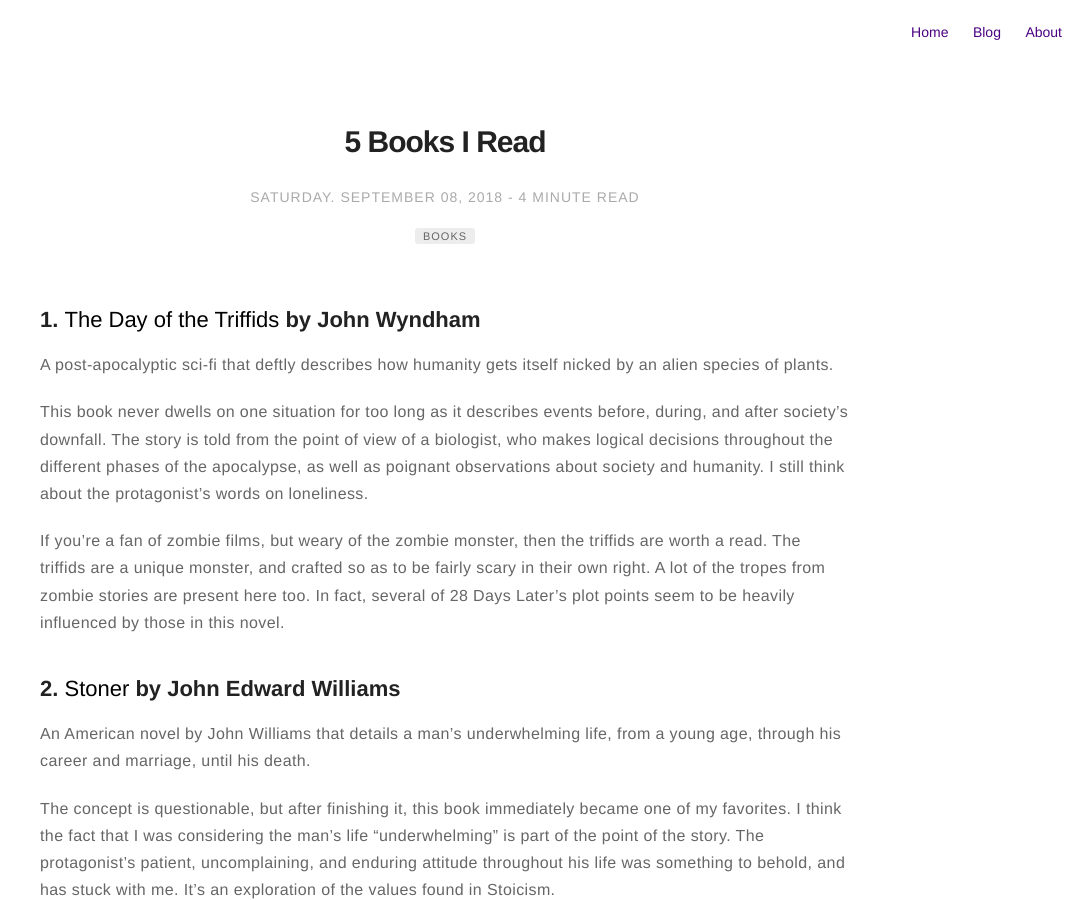
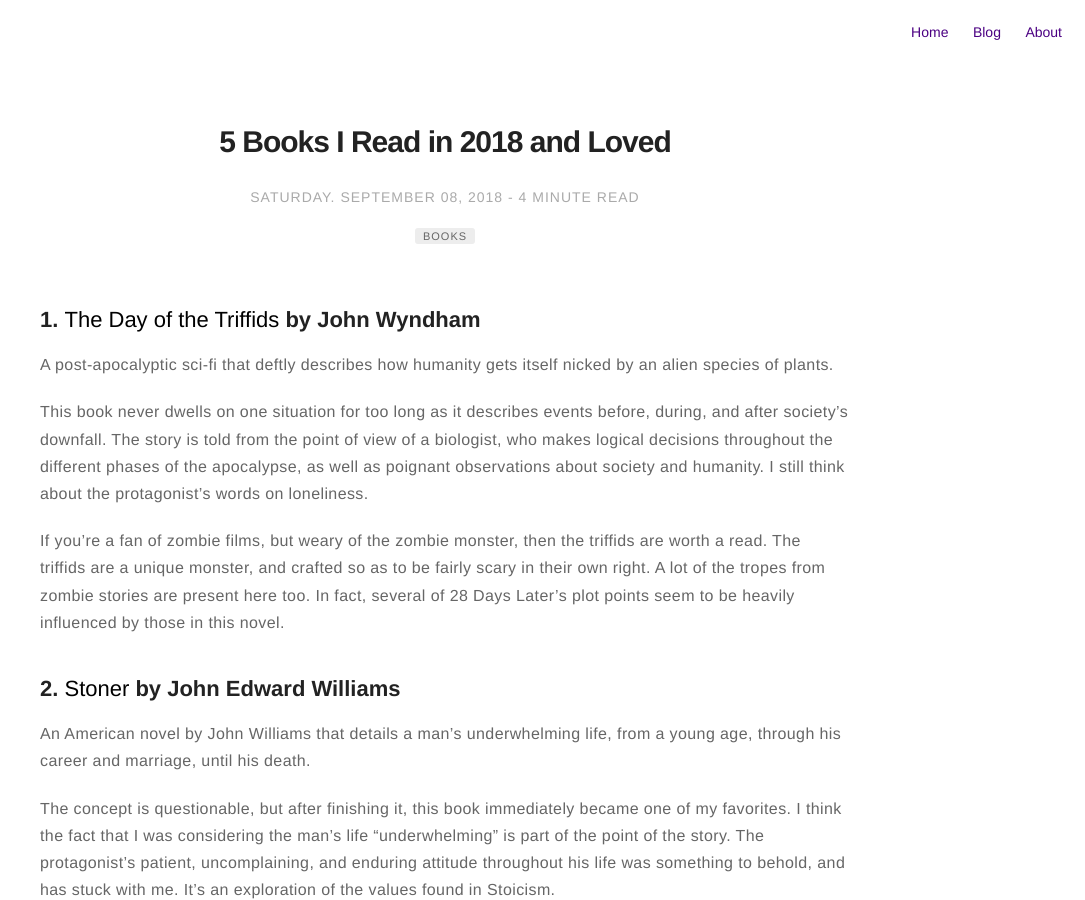
Before and after one commit to ryanwestby/ryanwestby.github.io, a Jekyll site: the page built from _posts/2019-08-27-5-books-ive-read-2018-1.md, in a window 1280 px wide and 900 px high. Shown: the whole window, without its empty margins (195-1280 px from the left). Built offline with Jekyll 4.4.1, drawn with Linux system fonts in a browser that asks for light colours; comment, search, counter and statistics services are not loaded.

Commit message:
Update title

```diff
--- a/_posts/2019-08-27-5-books-ive-read-2018-1.md
+++ b/_posts/2019-08-27-5-books-ive-read-2018-1.md
@@ -1,5 +1,5 @@
 ---
-title: 5 Books I Read
+title: 5 Books I Read in 2018 and Loved
 layout: post
 date: 2018-09-08 20:00
 headerImage: false
```
